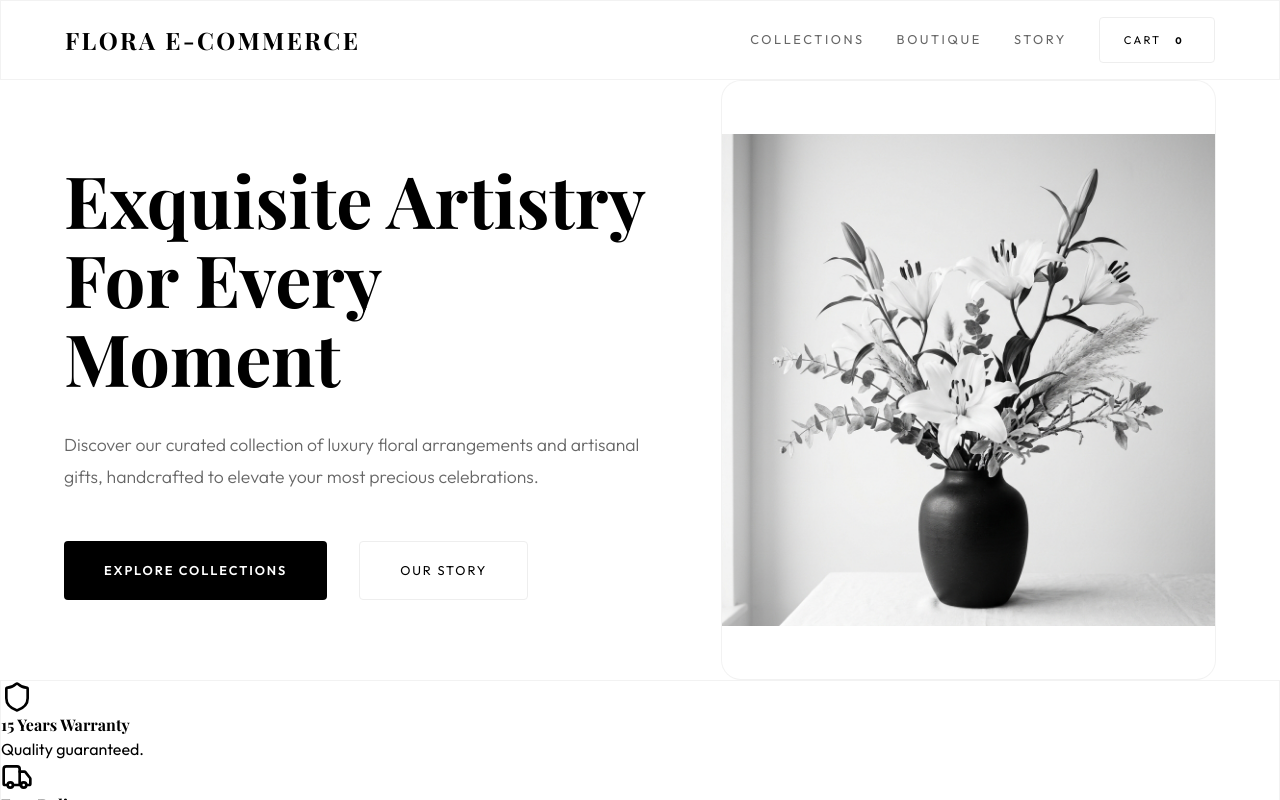
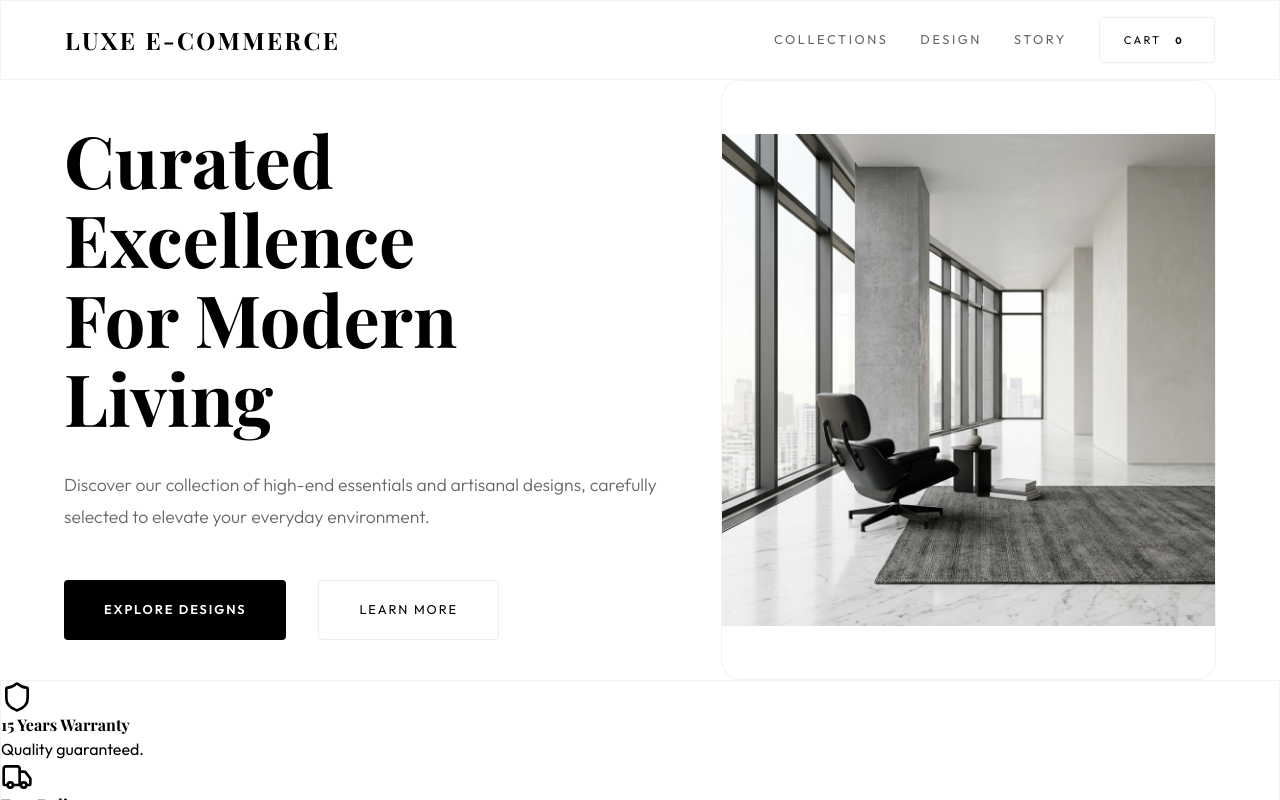
Before and after one commit to itsnevu/nextjs-commerce-boilerplate, a Next.js app: page / in a window 1280 px wide. Built offline with nearby package versions, Linux system fonts and the light colour scheme; a web font is replaced by a local one.

Commit message:
style: generalize branding to LUXE and update hero image to minimalist interior

```diff
--- a/src/app/page.tsx
+++ b/src/app/page.tsx
@@ -14,11 +14,11 @@ export default function Home() {
     <main className={styles.main}>
       <nav className={styles.navbar + " glass"}>
         <div className={styles.logo}>
-          <span className="mono-text">FLORA</span> E-COMMERCE
+          <span className="mono-text">LUXE</span> E-COMMERCE
         </div>
         <div className={styles.navLinks}>
           <a href="#" className={styles.navLink}>COLLECTIONS</a>
-          <a href="#" className={styles.navLink}>BOUTIQUE</a>
+          <a href="#" className={styles.navLink}>DESIGN</a>
           <a href="#" className={styles.navLink}>STORY</a>
           <button className={styles.cartBtn + " glow-hover"}>
             CART <span className={styles.cartCount}>0</span>
@@ -30,19 +30,19 @@ export default function Home() {
       <section className={styles.hero}>
         <div className={styles.heroContent}>
           <h1 className={styles.title}>
-            Exquisite <span className="mono-text">Artistry</span> <br />
-            For Every Moment
+            Curated <span className="mono-text">Excellence</span> <br />
+            For Modern Living
           </h1>
           <p className={styles.subtitle}>
-            Discover our curated collection of luxury floral arrangements and artisanal gifts,
-            handcrafted to elevate your most precious celebrations.
+            Discover our collection of high-end essentials and artisanal designs,
+            carefully selected to elevate your everyday environment.
           </p>
           <div className={styles.ctaGroup}>
             <button className={styles.primaryBtn + " glow-hover"}>
-              EXPLORE COLLECTIONS
+              EXPLORE DESIGNS
             </button>
             <button className={styles.secondaryBtn}>
-              OUR STORY
+              LEARN MORE
             </button>
           </div>
         </div>
@@ -52,7 +52,7 @@ export default function Home() {
             <div className={styles.glowOrb}></div>
             <img
               src="/luxury_floral_hero.png"
-              alt="Luxury Floral Arrangement"
+              alt="Luxury Minimalist Design"
               className={styles.heroImage}
             />
           </div>
@@ -114,13 +114,13 @@ export default function Home() {
             <div key={i} className={styles.testimonialCard + " glass"}>
               <Quote className={styles.quoteIcon} />
               <p className={styles.testimonialText}>
-                "Absolutely stunning quality. The attention to detail in the arrangements is unlike anything I've seen. Truly elevates the entire room's energy."
+                "The design philosophy is evident in every detail. It's rare to find a brand that balances form and function so perfectly."
               </p>
               <div className={styles.testimonialAuthor}>
                 <div className={styles.stars}>
-                  {[...Array(5)].map((_, idx) => <Star key={idx} size={14} fill="#d4af37" color="#d4af37" />)}
+                  {[...Array(5)].map((_, idx) => <Star key={idx} size={14} fill="currentColor" color="currentColor" />)}
                 </div>
-                <h4>Valued Customer {i}</h4>
+                <h4>Design Partner {i}</h4>
               </div>
             </div>
           ))}
@@ -131,11 +131,11 @@ export default function Home() {
       <footer className={styles.footer}>
         <div className={styles.footerGrid}>
           <div className={styles.footerBrand}>
-            <h2 className="mono-text">FLORA</h2>
-            <p>Defining your space, living well. Luxury floral artistry for the modern home.</p>
+            <h2 className="mono-text">LUXE</h2>
+            <p>Defining your environment, living well. Luxury design for the modern era.</p>
           </div>
           <div className={styles.footerLinks}>
-            <h4>IMPORTANT LINKS</h4>
+            <h4>RESOURCES</h4>
             <a href="#">Privacy Policy</a>
             <a href="#">Terms & Conditions</a>
             <a href="#">FAQ</a>
@@ -144,19 +144,19 @@ export default function Home() {
             <h4>COMPANY</h4>
             <a href="#">Our Story</a>
             <a href="#">Contact Us</a>
-            <a href="#">Boutique Locations</a>
+            <a href="#">Showrooms</a>
           </div>
           <div className={styles.footerSocial}>
-            <h4>PAYMENT METHODS</h4>
+            <h4>SECURE PAYMENT</h4>
             <div className={styles.paymentLogos}>
-              <div className={styles.paymentPlaceholder}>BNI</div>
-              <div className={styles.paymentPlaceholder}>BRI</div>
-              <div className={styles.paymentPlaceholder}>QRIS</div>
+              <div className={styles.paymentPlaceholder}>VISA</div>
+              <div className={styles.paymentPlaceholder}>AMEX</div>
+              <div className={styles.paymentPlaceholder}>STRIPE</div>
             </div>
           </div>
         </div>
         <div className={styles.footerBottom}>
-          <p>&copy; 2026 FLORA E-COMMERCE. POWERED BY PREMIUM ARTISTRY.</p>
+          <p>&copy; 2026 LUXE E-COMMERCE. ALL RIGHTS RESERVED.</p>
         </div>
       </footer>
     </main>
```
Also changed, not shown: public/luxury_floral_hero.png.
